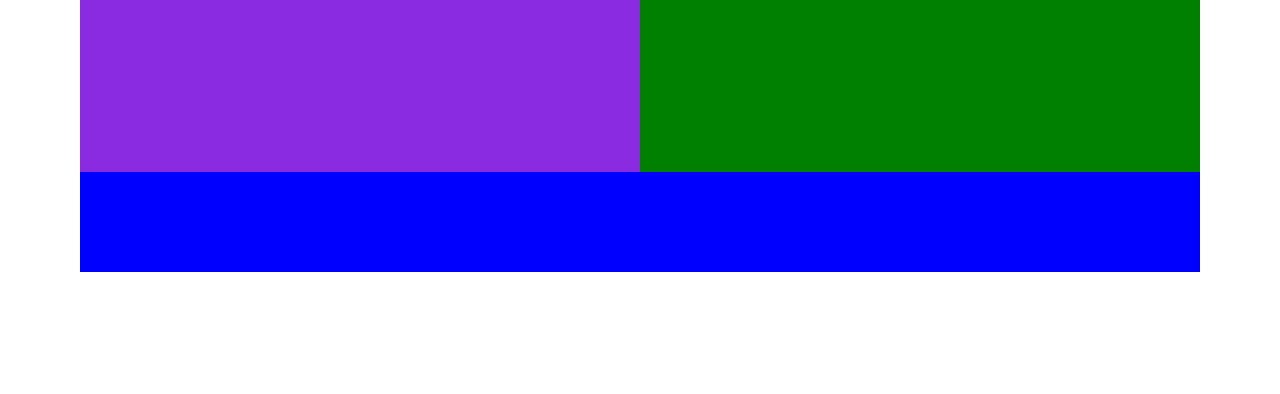
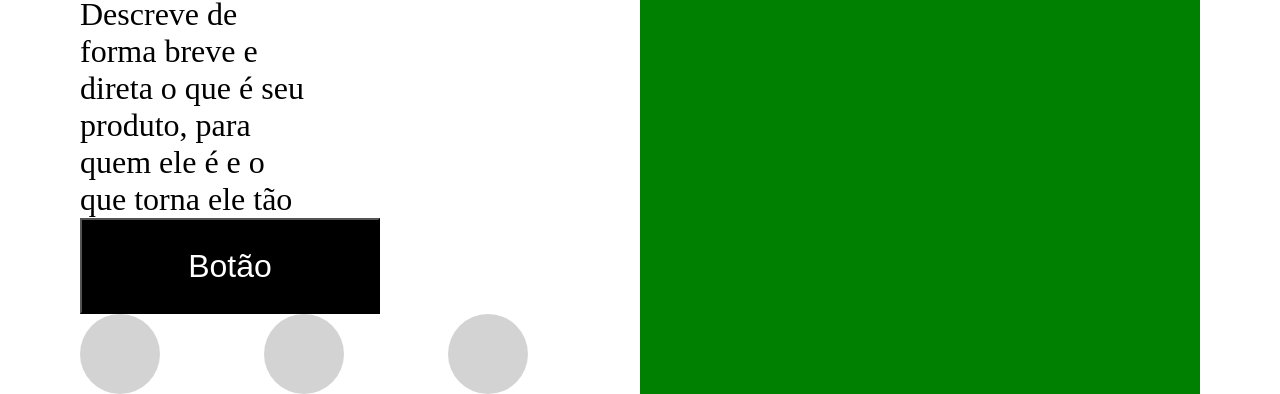
Before and after one commit to D4NIELT0RRES/layout-bb, a plain HTML site: page index.html in a window 1280 px wide. Shown: the part 528-922 px from the top of the page. Before the commit the page ends 800 px from the top, so only its background shows below. Drawn offline with Linux system fonts and the light colour scheme.

Commit message:
conteudo ok

```diff
--- a/index.html
+++ b/index.html
@@ -21,7 +21,21 @@
         </div>
     </header>
     <main>
-        <div class="conteudo"></div>
+        <div class="conteudo">
+            <div class="titulo"></div>
+            <h1>Título focado no produto para divulgar</h1>
+            <p>Descreve de forma breve e direta o que é seu produto, para quem ele é e o que torna ele tão</p>
+            <div class="acao">
+                <button>
+                    <a href="#">Botão</a>
+                </button>
+            </div>
+            <div class="social">
+                <div></div>
+                <div></div>
+                <div></div>
+            </div>
+        </div>
         <div class="destaque"></div>
 
     </main>
--- a/style.css
+++ b/style.css
@@ -46,7 +46,34 @@ main {
 }
 .conteudo {
     width: 50%;
-    background-color: blueviolet;
+    display: flex;
+    flex-direction: column;
+    justify-content: space-between;
+}
+.conteudo h1{
+    font-size: 96px;
+}
+.conteudo p{
+    font-size: 32px;
+    width: 40%;
+}
+.conteudo button{
+    height: 96px;
+    width: 300px;
+    background-color: black;
+    color: white;
+    font-size: 32px;
+}
+.conteudo .social{
+    display: flex;
+    justify-content: space-between;
+    width: 80%;
+}
+.conteudo .social div{
+    width: 80px;
+    height: 80px;
+    border-radius: 50%;
+    background-color: lightgray;
 }
 .destaque {
     width: 50%;
```
